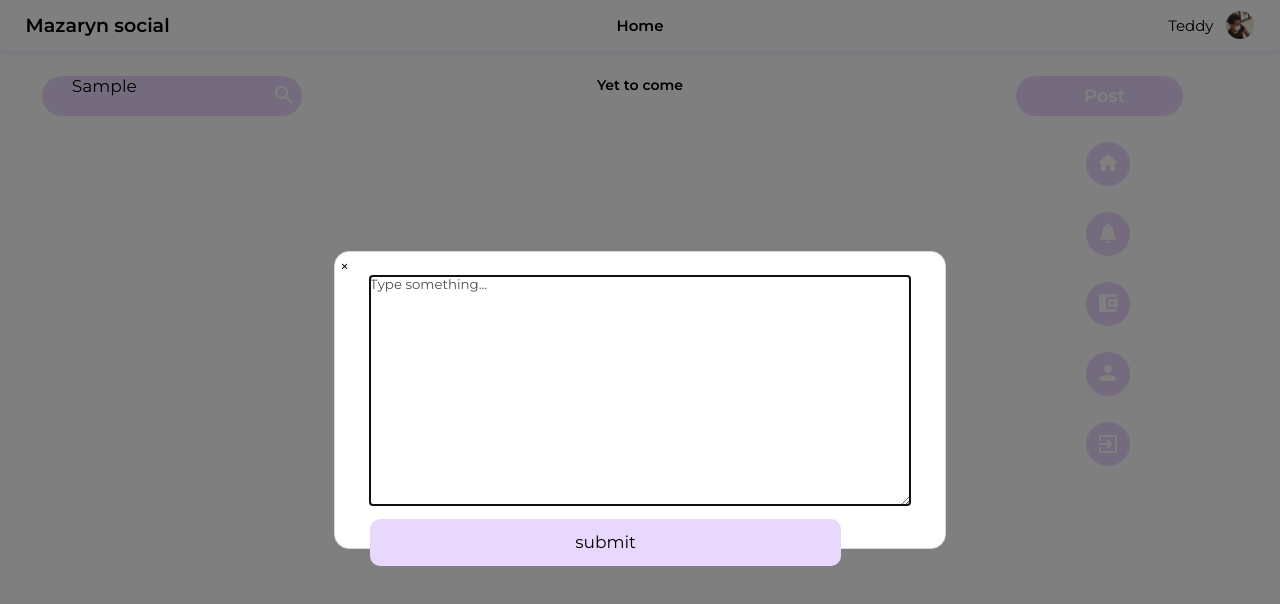
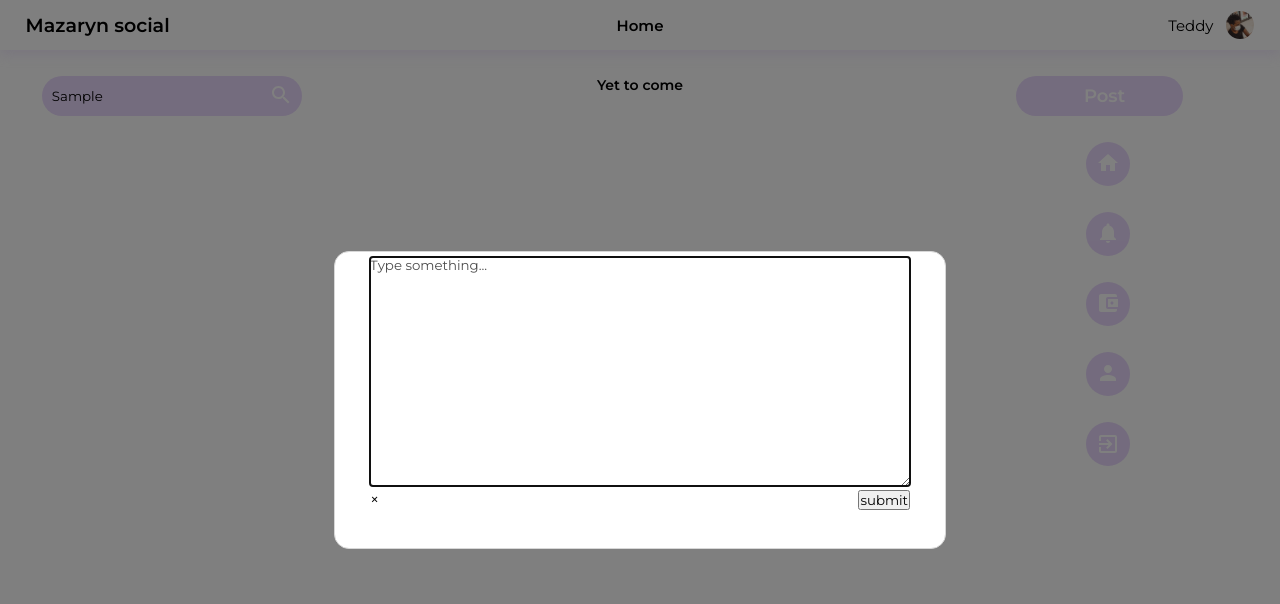
Before and after one commit to aiden77mori/mazaryn-frontend, a React (Create React App) app: page /wallet in a window 1280 px wide. Both pictures are taken after typing "Sample" into the empty fields and a click on the button "Post". Shown: the top 604 px of the page. Built offline with nearby package versions, Linux system fonts and the light colour scheme.

Commit message:
a little style changes

```diff
--- a/src/components/right pane/PostCard/PostCard.css
+++ b/src/components/right pane/PostCard/PostCard.css
@@ -30,3 +30,9 @@
     border-style: none;
     color: rgba(0, 0, 0, 70%);
 }
+
+.popupFormBtns{
+    display: flex;
+    flex-direction: row;
+    justify-content: space-between;
+}
--- a/src/components/right pane/PostCard/PostCard.js
+++ b/src/components/right pane/PostCard/PostCard.js
@@ -27,10 +27,12 @@ function PostCard() {
         Post
       </button>
       <Popup open={open} closeOnDocumentClick onClose={closeModal}>
-        <a className="close" onClick={closeModal}>&times;</a>
         <form className='popupForm' onSubmit={handleSubmit}>
           <textarea onChange={handleChange} value={post}/>
-          <input type='submit' value='submit'/>
+          <div className='popupFormBtns'>
+            <a className="close" onClick={closeModal}>&times;</a>
+            <input type='submit' value='submit'/>
+          </div>
         </form>
       </Popup>
     </div>
--- a/src/components/security/signin/signIn.css
+++ b/src/components/security/signin/signIn.css
@@ -33,7 +33,7 @@
     flex-direction: column;
 }
 
-input {
+.signInForm input {
     width: 471px;
     height: 47px;
     background: #E9D8FD;
```
